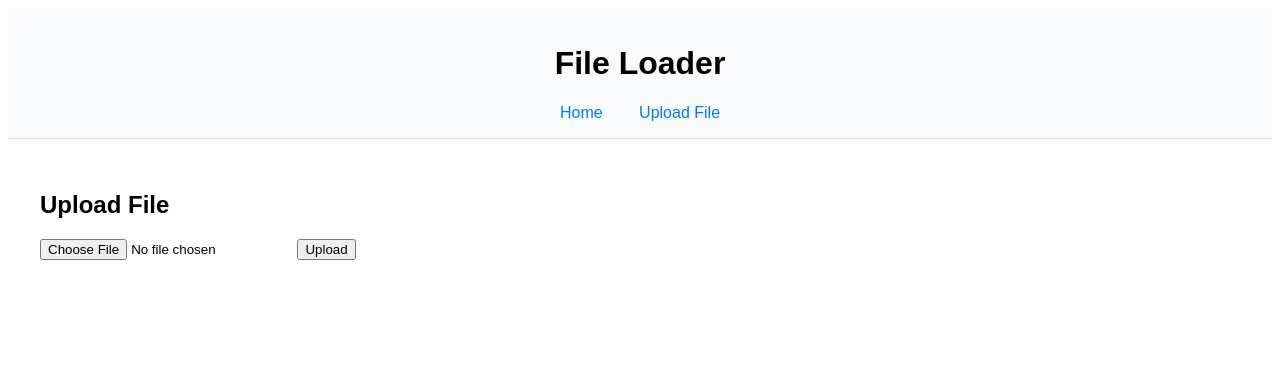
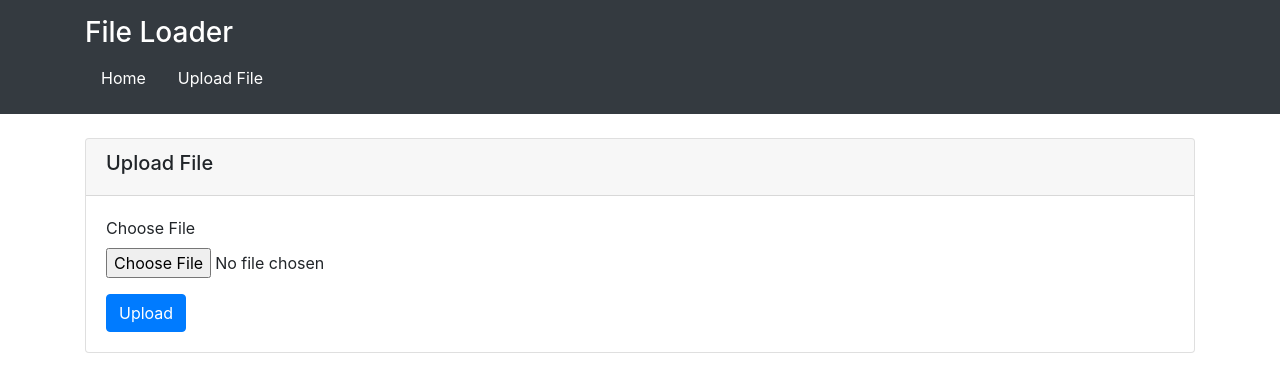
Before and after one commit to bill78060/FileParser, a Django app: page /upload/ in a window 1280 px wide. Shown: the top 392 px of the page. Run offline with Django 5.2, Linux system fonts and the light colour scheme; some libraries are stand-ins or nearby versions.

Commit message:
better UI changes

```diff
--- a/fileLoader/static/fileLoader/styles.css
+++ b/fileLoader/static/fileLoader/styles.css
@@ -1,29 +1,34 @@
 body {
     font-family: Arial, sans-serif;
 }
+
 header {
-    background-color: #f8f9fa;
-    padding: 1rem;
-    text-align: center;
-    border-bottom: 1px solid #dee2e6;
+    background-color: #343a40;
 }
+
 nav a {
+    color: #ffffff;
     margin: 0 1rem;
-    text-decoration: none;
-    color: #007bff;
 }
-main {
+
+.main {
     padding: 2rem;
 }
+
 .file-content pre {
     background-color: #272822;
     color: #f8f8f2;
     padding: 1rem;
+    border-radius: 5px;
     overflow: auto;
+    white-space: pre-wrap;
 }
+
 .file-content p {
     background-color: #f8f9fa;
     padding: 0.5rem;
+    border-radius: 5px;
+    margin-bottom: 1rem;
 }
 
 
--- a/fileLoader/templates/fileLoader/base.html
+++ b/fileLoader/templates/fileLoader/base.html
@@ -7,19 +7,28 @@
     <meta charset="UTF-8">
     <meta name="viewport" content="width=device-width, initial-scale=1.0">
     <title>File Loader</title>
-    <link rel="stylesheet" href="{% static 'fileLoader/styles.css' %}">
+    <!-- Bootstrap CSS -->
+    <link rel="stylesheet" href="https://stackpath.bootstrapcdn.com/bootstrap/4.5.2/css/bootstrap.min.css">
+    <!-- Custom CSS -->
+    <link rel="stylesheet" href="{% static 'fileLoader/style.css' %}">
 </head>
 <body>
-    <header>
-        <h1>File Loader</h1>
-        <nav>
-            <a href="{% url 'homepage' %}">Home</a>
-            <a href="{% url 'upload_file' %}">Upload File</a>
-        </nav>
+    <header class="bg-dark text-white p-3">
+        <div class="container">
+            <h1 class="h3">File Loader</h1>
+            <nav class="nav">
+                <a class="nav-link text-white" href="{% url 'homepage' %}">Home</a>
+                <a class="nav-link text-white" href="{% url 'upload_file' %}">Upload File</a>
+            </nav>
+        </div>
     </header>
-    <main>
+    <main class="container mt-4">
         {% block content %}
         {% endblock %}
     </main>
+    <!-- Bootstrap JS and dependencies -->
+    <script src="https://code.jquery.com/jquery-3.5.1.slim.min.js"></script>
+    <script src="https://cdn.jsdelivr.net/npm/@popperjs/core@2.5.4/dist/umd/popper.min.js"></script>
+    <script src="https://stackpath.bootstrapcdn.com/bootstrap/4.5.2/js/bootstrap.min.js"></script>
 </body>
 </html>
--- a/fileLoader/templates/fileLoader/upload.html
+++ b/fileLoader/templates/fileLoader/upload.html
@@ -1,13 +1,23 @@
 {% extends 'fileLoader/base.html' %}
 {%load static%}
 {% block content %}
-<h2>Upload File</h2>
-<form action="{% url 'upload_file' %}" method="post" enctype="multipart/form-data">
-    {% csrf_token %}
-    <input type="file" name="file" required>
-    <button type="submit">Upload</button>
-</form>
-{% if error %}
-<p>{{ error }}</p>
-{% endif %}
+
+<div class="card">
+    <div class="card-header">
+        <h2 class="h5">Upload File</h2>
+    </div>
+    <div class="card-body">
+        <form action="{% url 'upload_file' %}" method="post" enctype="multipart/form-data">
+            {% csrf_token %}
+            <div class="form-group">
+                <label for="file">Choose File</label>
+                <input type="file" class="form-control-file" id="file" name="file" required>
+            </div>
+            <button type="submit" class="btn btn-primary">Upload</button>
+        </form>
+        {% if error %}
+        <div class="alert alert-danger mt-3">{{ error }}</div>
+        {% endif %}
+    </div>
+</div>
 {% endblock %}
```
Also changed, not shown: fileLoader/templates/fileLoader/edit_file.html (+15 -6 lines), fileLoader/templates/fileLoader/homepage.html (+15 -9 lines), fileLoader/templates/fileLoader/view_file.html (+8 -3 lines).
